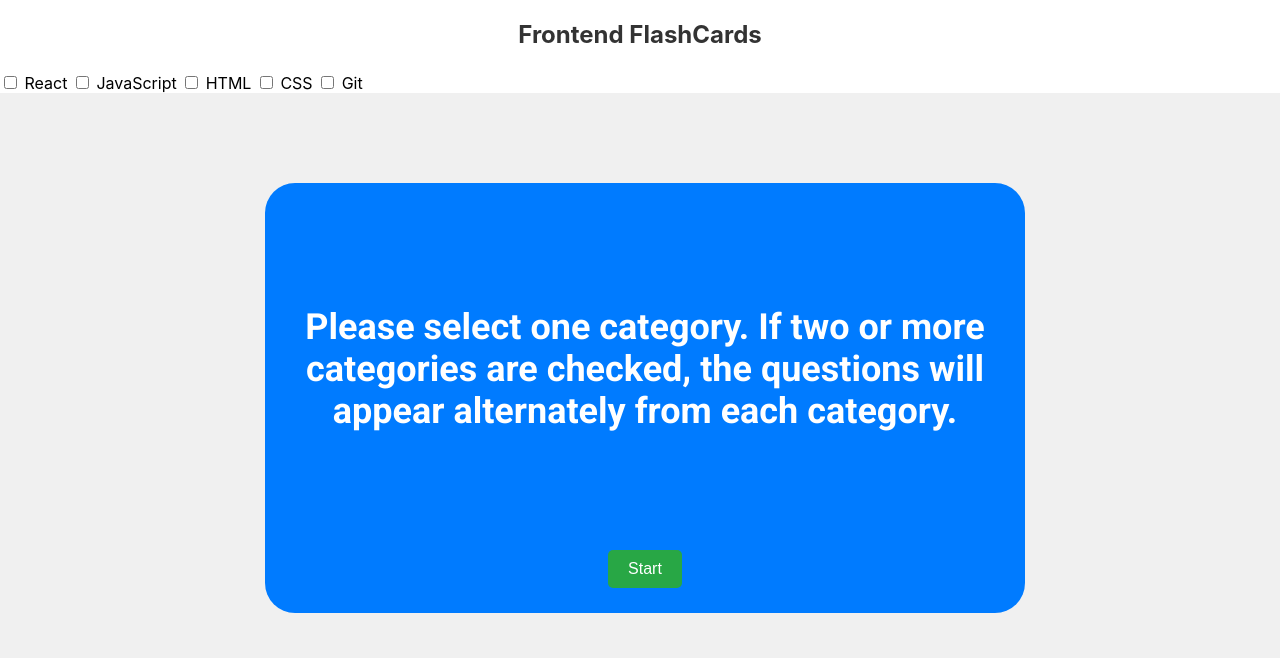
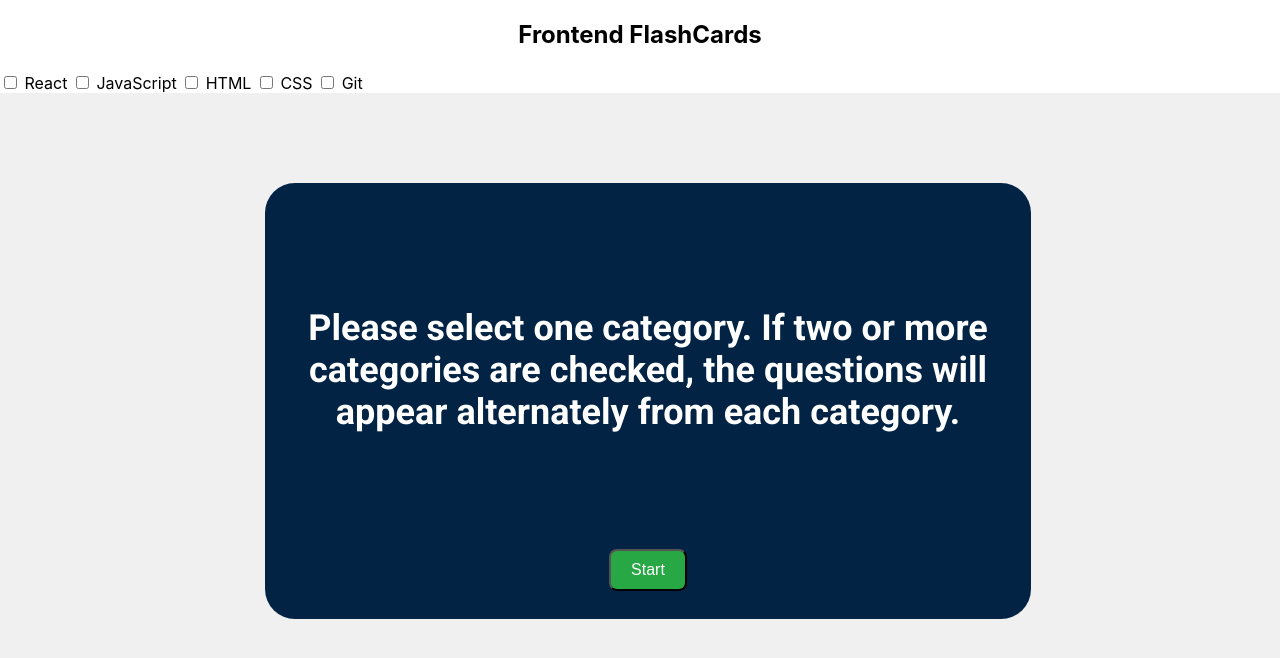
Before and after one commit to hectoraltamira1ai/tutor-app, a React (Create React App) app: page / in a window 1280 px wide. Shown: the top 658 px of the page. Built offline with nearby package versions, Linux system fonts and the light colour scheme.

Commit message:
changed some of the color layouts

```diff
--- a/src/App.css
+++ b/src/App.css
@@ -12,7 +12,7 @@
 }
 
 .App-header {
-  background-color: #282c34;
+  background-color: #141e32;
   color: white;
   padding: 20px;
   width: 100%;
@@ -125,11 +125,11 @@
 }
 
 .card-front {
-  background-color: #007bff;
+  background-color: #022344;
   display: flex;
   flex-direction: column;
   justify-content: flex-end; /* Align content to the bottom */
-  padding: 5px; /* Add padding for spacing */
+  padding: 8px; /* Add padding for spacing */
   width: 100%; /* Ensure the width matches the back card */
 }
 
@@ -148,8 +148,7 @@
   font-size: 16px; /* Set font size */
   background-color: #28a745; /* Set background color */
   color: white; /* Set text color */
-  border: none; /* Remove border */
-  border-radius: 5px; /* Add border radius */
+  border-radius: 8px; /* Add border radius */
   cursor: pointer; /* Change cursor on hover */
 }
 
@@ -161,6 +160,11 @@
   background-color: #28a745;
   transform: rotateY(180deg);
   width: 100%; /* Ensure the width matches the front card */
+  display: flex;
+  flex-direction: column;
+  justify-content: flex-center; /* Align content to the bottom */
+  padding: 8px; /* Add padding for spacing */
+  width: 100%; /* Ensure the width matches the back card */
 }
 
 .error-message {
--- a/src/index.css
+++ b/src/index.css
@@ -15,5 +15,5 @@ code {
     text-align: center;
     font-size: 1.5rem;
     margin-top: 20px;
-    color: #333;
+    color: #000000;
  }
```
